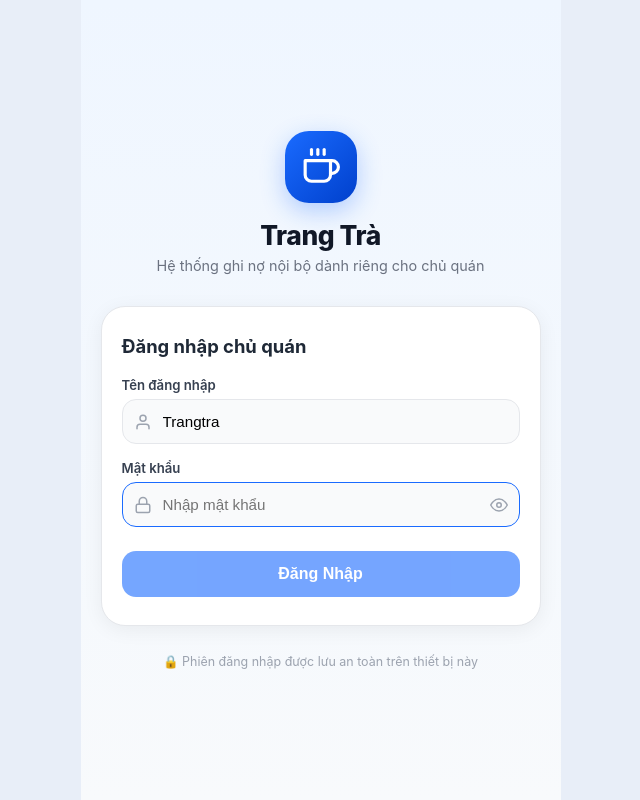
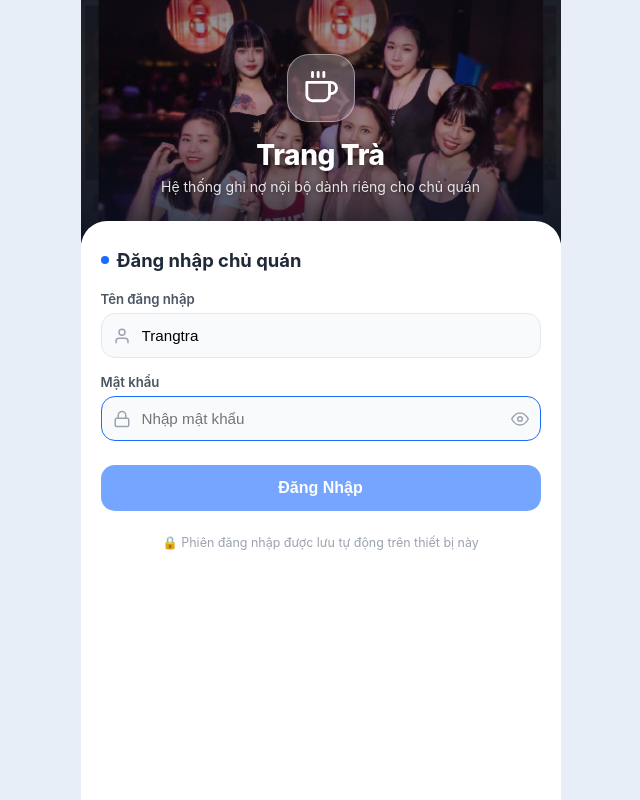
Before and after one commit to kcnguyencong/Trangtra, a Next.js app: page /login in a window 1280 px wide. Shown: the whole page, without its empty margins (312-952 px from the left). Built offline with nearby package versions, Linux system fonts and the light colour scheme.

Commit message:
Use header brand image on login screen

```diff
--- a/src/app/login/page.tsx
+++ b/src/app/login/page.tsx
@@ -25,7 +25,6 @@ export default function LoginPage() {
         setError(res.error);
         setIsLoading(false);
       } else if (res?.success) {
-        // Redirect to homepage with full refresh to ensure all cookies are picked up
         window.location.href = '/';
       }
     } catch {
@@ -35,29 +34,44 @@ export default function LoginPage() {
   };
 
   return (
-    <div style={{
-      minHeight: '100vh',
+    <div style={{ minHeight: '100vh', display: 'flex', flexDirection: 'column', background: '#FFFFFF' }}>
+      {/* ── BRAND HERO BANNER VỚI ẢNH HEADER-BG ── */}
+      <div
+        style={{
+          position: 'relative',
+          padding: '54px 20px 48px',
+          backgroundImage:
+            'linear-gradient(180deg, rgba(12, 18, 36, 0.5) 0%, rgba(12, 18, 36, 0.28) 40%, rgba(12, 18, 36, 0.82) 100%), url("/header-bg.jpg")',
+          backgroundSize: 'cover',
+          backgroundPosition: 'center 22%',
+          backgroundRepeat: 'no-repeat',
+          color: '#FFFFFF',
+          textAlign: 'center',
           display: 'flex',
           flexDirection: 'column',
-      justifyContent: 'center',
-      padding: '24px 20px',
-      background: 'linear-gradient(180deg, #EFF6FF 0%, #F8FAFC 100%)'
-    }}>
-      {/* Brand Header */}
-      <div style={{ textAlign: 'center', marginBottom: '32px' }}>
-        <div style={{
-          width: '72px',
-          height: '72px',
-          borderRadius: '24px',
-          background: 'linear-gradient(135deg, #1A6BFF 0%, #0040CC 100%)',
+          alignItems: 'center',
+          justifyContent: 'center'
+        }}
+      >
+        {/* Glassmorphic Brand Icon */}
+        <div
+          style={{
+            width: '68px',
+            height: '68px',
+            borderRadius: '22px',
+            background: 'rgba(255, 255, 255, 0.22)',
+            backdropFilter: 'blur(16px)',
+            WebkitBackdropFilter: 'blur(16px)',
+            border: '1.5px solid rgba(255, 255, 255, 0.4)',
             color: '#FFFFFF',
             display: 'flex',
             alignItems: 'center',
             justifyContent: 'center',
-          margin: '0 auto 16px',
-          boxShadow: '0 8px 24px rgba(26, 107, 255, 0.3)'
-        }}>
-          <svg width="38" height="38" viewBox="0 0 24 24" fill="none" stroke="currentColor" strokeWidth="2" strokeLinecap="round" strokeLinejoin="round">
+            marginBottom: '16px',
+            boxShadow: '0 8px 32px rgba(0, 0, 0, 0.3)'
+          }}
+        >
+          <svg width="34" height="34" viewBox="0 0 24 24" fill="none" stroke="currentColor" strokeWidth="2" strokeLinecap="round" strokeLinejoin="round">
             <path d="M18 8h1a4 4 0 0 1 0 8h-1"></path>
             <path d="M2 8h16v9a4 4 0 0 1-4 4H6a4 4 0 0 1-4-4V8z"></path>
             <line x1="6" y1="1" x2="6" y2="4"></line>
@@ -65,28 +79,61 @@ export default function LoginPage() {
             <line x1="14" y1="1" x2="14" y2="4"></line>
           </svg>
         </div>
-        <h1 style={{ fontSize: '1.65rem', fontWeight: 800, color: '#111827', margin: '0 0 6px', letterSpacing: '-0.4px' }}>
+
+        <h1
+          style={{
+            fontSize: '1.75rem',
+            fontWeight: 800,
+            color: '#FFFFFF',
+            margin: '0 0 6px',
+            letterSpacing: '-0.4px',
+            textShadow: '0 2px 10px rgba(0, 0, 0, 0.6)'
+          }}
+        >
           Trang Trà
         </h1>
-        <p style={{ fontSize: '0.9rem', color: '#6B7280', margin: 0 }}>
+        <p
+          style={{
+            fontSize: '0.875rem',
+            color: 'rgba(255, 255, 255, 0.88)',
+            margin: 0,
+            textShadow: '0 1px 4px rgba(0, 0, 0, 0.5)'
+          }}
+        >
           Hệ thống ghi nợ nội bộ dành riêng cho chủ quán
         </p>
       </div>
 
-      {/* Form Card */}
-      <div style={{
+      {/* ── SHEET FORM ĐĂNG NHẬP (BO TRÒN GỐC TRÊN) ── */}
+      <div
+        style={{
+          flex: 1,
           background: '#FFFFFF',
-        borderRadius: '24px',
-        padding: '28px 20px',
-        boxShadow: '0 4px 20px rgba(0, 0, 0, 0.06)',
-        border: '1px solid #E5E7EB'
-      }}>
-        <h2 style={{ fontSize: '1.15rem', fontWeight: 700, color: '#1F2937', marginBottom: '20px' }}>
+          borderRadius: '26px 26px 0 0',
+          marginTop: '-22px',
+          padding: '28px 20px 40px',
+          boxShadow: '0 -4px 20px rgba(0, 0, 0, 0.08)',
+          position: 'relative',
+          zIndex: 2
+        }}
+      >
+        <div style={{ display: 'flex', alignItems: 'center', gap: '8px', marginBottom: '20px' }}>
+          <div
+            style={{
+              width: '8px',
+              height: '8px',
+              borderRadius: '50%',
+              backgroundColor: 'var(--primary)'
+            }}
+          />
+          <h2 style={{ fontSize: '1.15rem', fontWeight: 700, color: '#1F2937', margin: 0 }}>
             Đăng nhập chủ quán
           </h2>
+        </div>
 
         {error && (
-          <div style={{
+          <div
+            style={{
               display: 'flex',
               alignItems: 'center',
               gap: '8px',
@@ -97,8 +144,9 @@ export default function LoginPage() {
               borderRadius: '12px',
               fontSize: '0.85rem',
               fontWeight: 600,
-            marginBottom: '16px'
-          }}>
+              marginBottom: '18px'
+            }}
+          >
             <svg width="18" height="18" viewBox="0 0 24 24" fill="none" stroke="currentColor" strokeWidth="2" strokeLinecap="round" strokeLinejoin="round" style={{ flexShrink: 0 }}>
               <circle cx="12" cy="12" r="10"></circle>
               <line x1="12" y1="8" x2="12" y2="12"></line>
@@ -111,7 +159,7 @@ export default function LoginPage() {
         <form onSubmit={handleSubmit}>
           {/* Tên đăng nhập */}
           <div className="input-group" style={{ marginBottom: '16px' }}>
-            <label style={{ fontSize: '0.825rem', fontWeight: 600, color: '#374151', marginBottom: '6px', display: 'block' }}>
+            <label style={{ fontSize: '0.825rem', fontWeight: 600, color: '#4B5563', marginBottom: '6px', display: 'block' }}>
               Tên đăng nhập
             </label>
             <div style={{ position: 'relative' }}>
@@ -120,7 +168,7 @@ export default function LoginPage() {
                 name="username"
                 value={username}
                 onChange={e => setUsername(e.target.value)}
-                placeholder="Nhập tên đăng nhập"
+                placeholder="Nhập tên đăng nhập (Trangtra)"
                 className="input"
                 required
                 style={{
@@ -141,7 +189,7 @@ export default function LoginPage() {
 
           {/* Mật khẩu */}
           <div className="input-group" style={{ marginBottom: '24px' }}>
-            <label style={{ fontSize: '0.825rem', fontWeight: 600, color: '#374151', marginBottom: '6px', display: 'block' }}>
+            <label style={{ fontSize: '0.825rem', fontWeight: 600, color: '#4B5563', marginBottom: '6px', display: 'block' }}>
               Mật khẩu
             </label>
             <div style={{ position: 'relative' }}>
@@ -185,6 +233,7 @@ export default function LoginPage() {
                   display: 'flex',
                   alignItems: 'center'
                 }}
+                title={showPassword ? 'Ẩn mật khẩu' : 'Hiện mật khẩu'}
               >
                 {showPassword ? (
                   <svg width="18" height="18" viewBox="0 0 24 24" fill="none" stroke="currentColor" strokeWidth="2" strokeLinecap="round" strokeLinejoin="round">
@@ -210,25 +259,16 @@ export default function LoginPage() {
               fontSize: '1rem',
               fontWeight: 700,
               opacity: (isLoading || !password) ? 0.6 : 1,
-              cursor: (isLoading || !password) ? 'not-allowed' : 'pointer',
-              display: 'flex',
-              alignItems: 'center',
-              justifyContent: 'center',
-              gap: '8px'
+              cursor: (isLoading || !password) ? 'not-allowed' : 'pointer'
             }}
           >
-            {isLoading ? (
-              <span>Đang kiểm tra...</span>
-            ) : (
-              <span>Đăng Nhập</span>
-            )}
+            {isLoading ? 'Đang kiểm tra...' : 'Đăng Nhập'}
           </button>
         </form>
+
+        <div style={{ textAlign: 'center', marginTop: '24px', color: '#9CA3AF', fontSize: '0.78rem' }}>
+          <span>🔒 Phiên đăng nhập được lưu tự động trên thiết bị này</span>
         </div>
-
-      {/* Footer Info */}
-      <div style={{ textAlign: 'center', marginTop: '28px', color: '#9CA3AF', fontSize: '0.78rem' }}>
-        <span>🔒 Phiên đăng nhập được lưu an toàn trên thiết bị này</span>
       </div>
     </div>
   );
```
Lines whose indentation alone changed are shown as unchanged.
